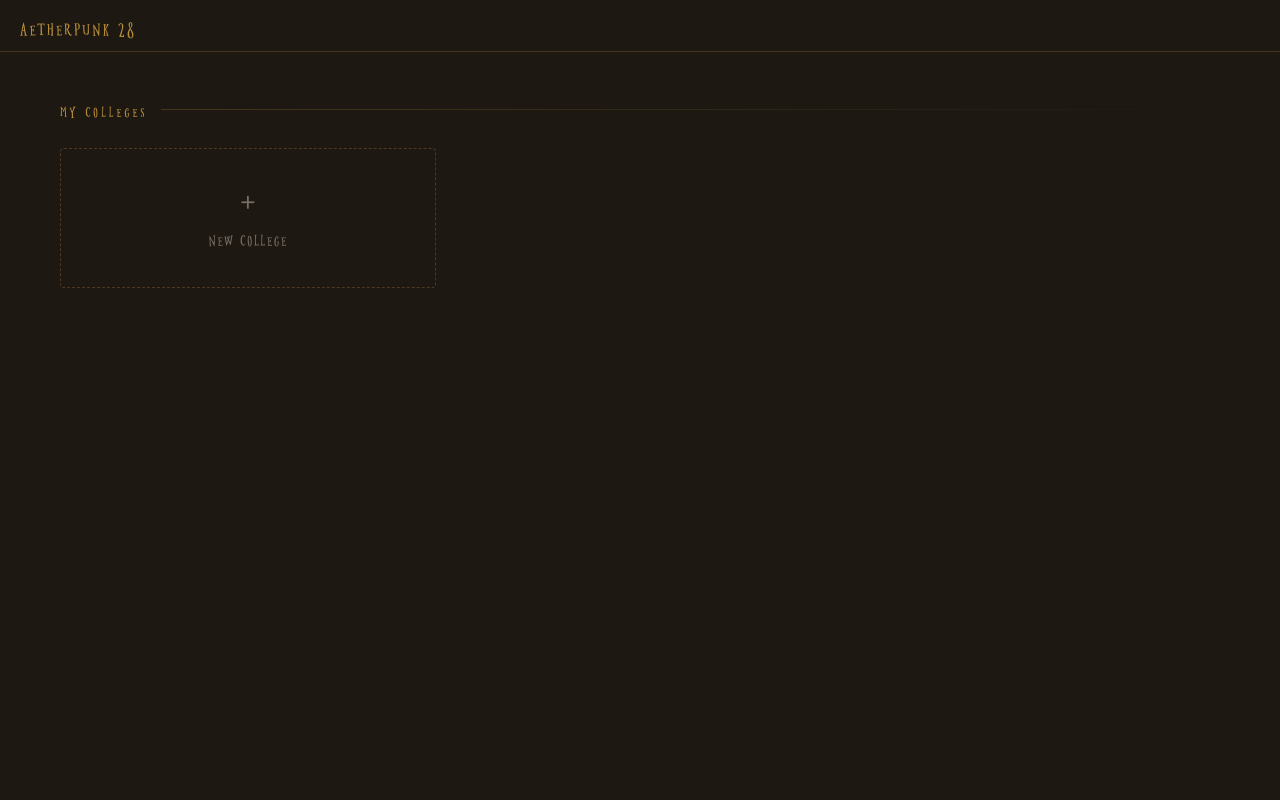
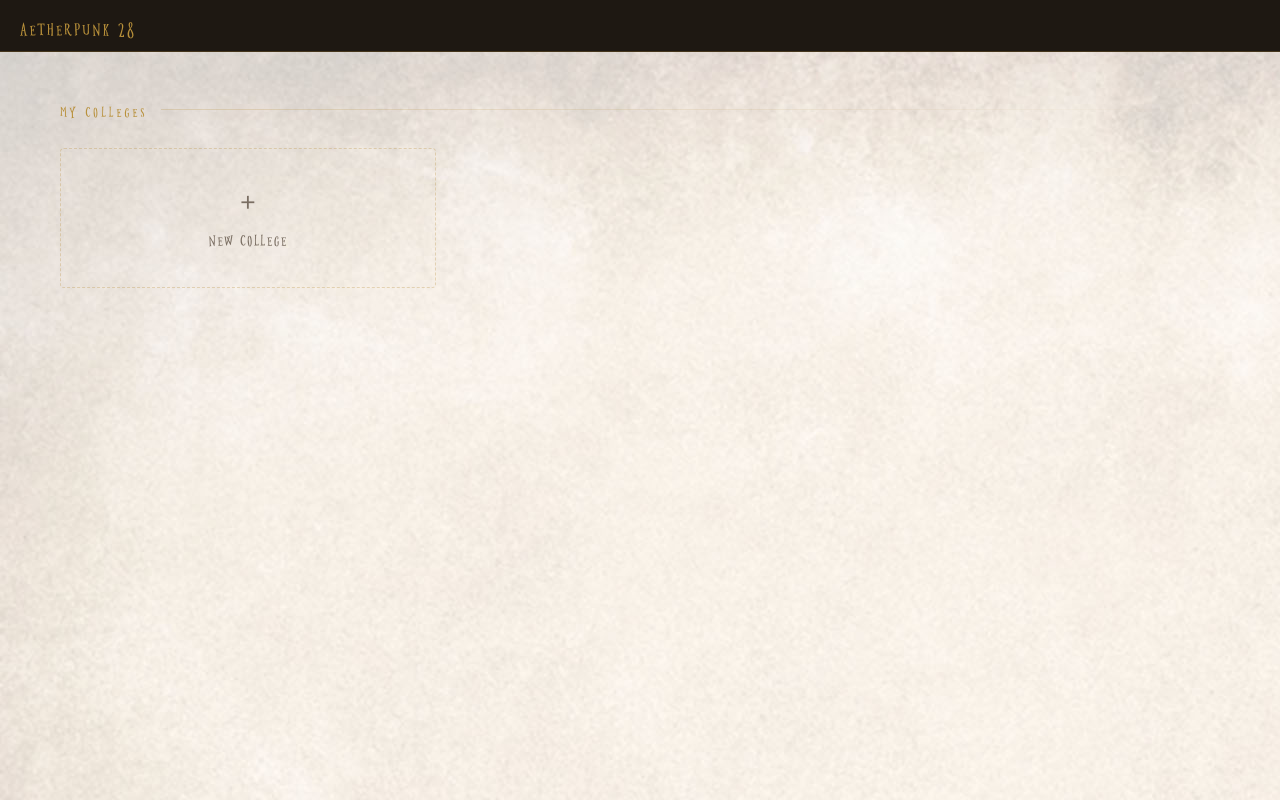
Before and after one commit to dnirns/aetherpunk28-list-builder, a SvelteKit app: page / in a window 1280 px wide. Built offline with nearby package versions, Linux system fonts and the light colour scheme; a web font is replaced by a local one.

Commit message:
paper effect background

```diff
--- a/src/routes/+layout.svelte
+++ b/src/routes/+layout.svelte
@@ -24,7 +24,7 @@
 		{/if}
 	</header>
 
-	<div class="flex-1 overflow-auto bg-panel" id="app-scroll">
+	<div class="flex-1 overflow-auto" id="app-scroll">
 		{@render children()}
 	</div>
 </div>
--- a/src/routes/layout.css
+++ b/src/routes/layout.css
@@ -99,7 +99,7 @@
 @layer base {
 	html,
 	body {
-		background: #2a2218 url('/images/paper.jpg') repeat;
+		background: #2a2218 url('/images/paper-background.jpeg') repeat;
 		color: var(--parchment);
 		font-family: 'Spectral', Georgia, serif;
 		font-feature-settings: 'liga', 'kern';
```
Also changed, not shown: static/images/paper-background.jpeg (added), static/images/rebecca.png (added).
